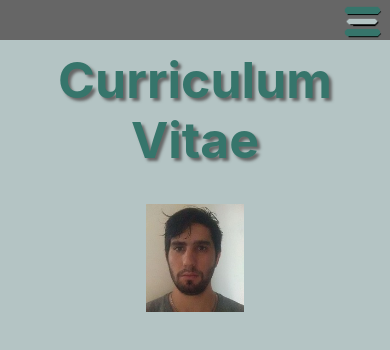
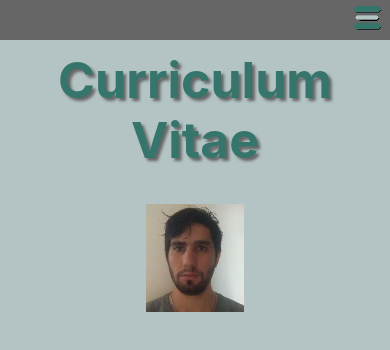
Before and after one commit to GeroNahu/React1, a React (Create React App) app: page / in a window 390 px wide. Shown: the top 350 px of the page. Built offline with nearby package versions, Linux system fonts and the light colour scheme.

Commit message:
cambia el icono

```diff
--- a/src/components/Nav/styles/navStyles.css
+++ b/src/components/Nav/styles/navStyles.css
@@ -94,7 +94,7 @@
         top: 0;
         right: 0;
         margin: 4px 8px;
-        width: 40px;
+        width: 30px;
         z-index: 10;
     }
     .buttonMenu {
@@ -103,7 +103,7 @@
         top: 0;
         right: 0;
         margin: 4px 8px;
-        width: 40px;
+        width: 30px;
         z-index: 10;
     }
 }
```
